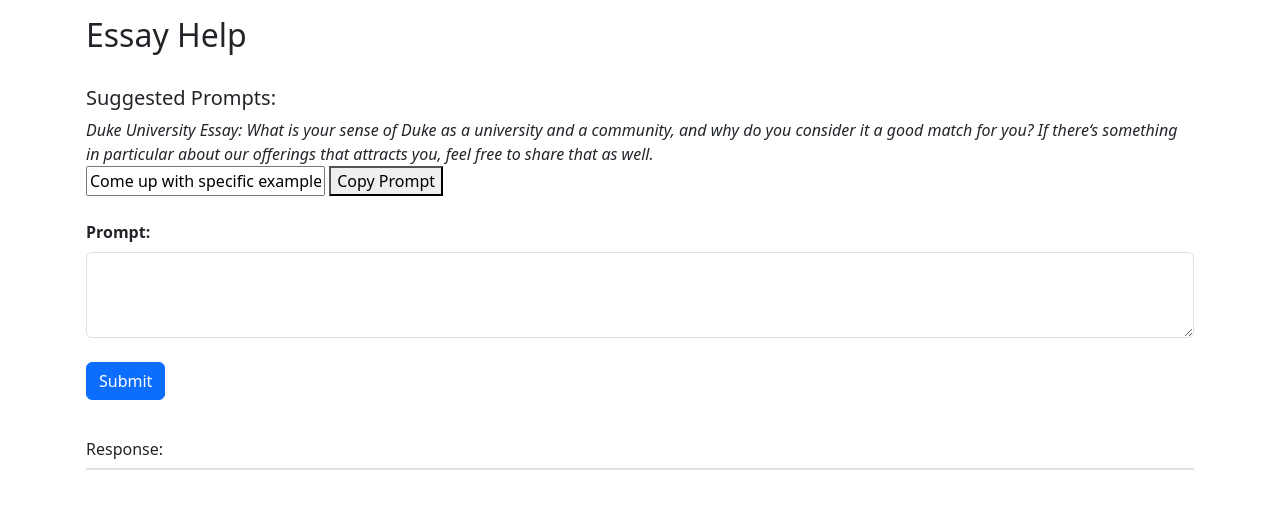
After one commit to DivyShah459/College-Connect, a Flask app: page /essayhelp in a window 1280 px wide. The commit adds this page. Shown: the top 509 px of the page. Run offline with Flask 3, Linux system fonts and the light colour scheme; some libraries are stand-ins or nearby versions.

Commit message:
chatgpt help

```diff
--- a/main.py
+++ b/main.py
@@ -1,8 +1,11 @@
 from flask import Flask, request, render_template, jsonify, redirect, url_for, flash
 
 import psycopg2
+import openai
+import time
 from requests_html import HTMLSession
 from requests_html import AsyncHTMLSession
+openai.api_key = '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'
 
 
 conn = psycopg2.connect("dbname=postgres user=postgres password=postgres")
@@ -17,9 +20,37 @@ db_config = {
    'database': 'colleges',
 }
 
+
+def get_completion(prompt):
+    print(prompt)
+    query = openai.Completion.create(
+        engine="text-davinci-003",
+        prompt=prompt,
+        max_tokens=1024,
+        n=1,
+        stop=None,
+        temperature=0.5,
+    )
+    time.sleep(15)
+    response = query.choices[0].text
+    return response
+
 @app.route('/')
 def test():
    return render_template('index.html')
+@app.route("/essayhelp", methods=['POST', 'GET'])
+def query_view():
+    if request.method == 'POST':
+        print('step1')
+        prompt = request.form['prompt']
+        response = get_completion(prompt)
+        print(response)
+
+        return jsonify({'response': response})
+    return render_template('essayhelp.html')
+
+
+
 
 
 @app.route('/login', methods=['POST'])
@@ -36,7 +67,6 @@ def login():
 
         else:
             return render_template('index.html')
-
 
 @app.route('/signup', methods=['GET', 'POST'])
 def signup():
@@ -283,6 +313,7 @@ def remove_college():
     finally:
         mycursor.close()
 
+
 if __name__ == '__main__':
     app.run(debug=True)
 
--- /dev/null
+++ b/templates/essayhelp.html
@@ -0,0 +1,99 @@
+<!DOCTYPE html>
+<html>
+<head>
+    <title>Essay Help</title>
+
+    <script src="https://code.jquery.com/jquery-3.6.0.min.js"></script>
+    <script src="https://cdn.jsdelivr.net/npm/js-cookie@3.0.0/dist/js.cookie.min.js"></script>
+    <script src="https://cdn.jsdelivr.net/npm/bootstrap@5.3.0-alpha1/dist/js/bootstrap.bundle.min.js" integrity="sha384-w76AqPfDkMBDXo30jS1Sgez6pr3x5MlQ1ZAGC+nuZB+EYdgRZgiwxhTBTkF7CXvN" crossorigin="anonymous"></script>
+    <link href="https://cdn.jsdelivr.net/npm/bootstrap@5.3.0-alpha1/dist/css/bootstrap.min.css" rel="stylesheet" integrity="sha384-GLhlTQ8iRABdZLl6O3oVMWSktQOp6b7In1Zl3/Jr59b6EGGoI1aFkw7cmDA6j6gD" crossorigin="anonymous">
+    <link rel="stylesheet" href="https://cdn.jsdelivr.net/npm/bootstrap-icons@1.10.2/font/bootstrap-icons.css" integrity="sha384-b6lVK+yci+bfDmaY1u0zE8YYJt0TZxLEAFyYSLHId4xoVvsrQu3INevFKo+Xir8e" crossorigin="anonymous">
+    <script>
+        $(document).ready(function() {
+            // Send the form on enter keypress and avoid if shift is pressed
+            $('#prompt').keypress(function(event) {
+                if (event.keyCode === 13 && !event.shiftKey) {
+                    event.preventDefault();
+                    $('form').submit();
+                }
+            });
+            $('form').on('submit', function(event) {
+                event.preventDefault();
+            // get the CSRF token from the cookie
+            var csrftoken = Cookies.get('csrftoken');
+
+            // set the CSRF token in the AJAX headers
+            $.ajaxSetup({
+                headers: { 'X-CSRFToken': csrftoken }
+            });
+                // Get the prompt
+                var prompt = $('#prompt').val();
+                var dateTime = new Date();
+                var time = dateTime.toLocaleTimeString();
+                // Add the prompt to the response div
+                $('#response').append('<p id="GFG1">('+ time + ') <i class="bi bi-person"></i>: ' + prompt + '</p>');
+                $('#response #GFG1').css({"color": "green", "width": "90%", "float": "left"});
+                // Clear the prompt
+                $('#prompt').val('');
+                $.ajax({
+                    url: '/essayhelp',
+                    type: 'POST',
+                    data: {prompt: prompt},
+                    dataType: 'json',
+                    success: function(data) {
+                        $('#response').append('<p id="GFG2">('+ time + ') <i class="bi bi-robot"></i>: ' + data.response + '</p>');
+                        $('#response #GFG2').css({"color": "red", "width": "90%", "float": "right"});
+                    }
+                });
+            });
+        });
+    </script>
+</head>
+<body>
+
+    <div class="container p-3">
+        <h2>Essay Help</h2>
+        <br>
+        <h5>Suggested Prompts:</h5>
+        <i>Duke University Essay: What is your sense of Duke as a university and a community, and why do you consider it a good match for you? If there‘s something in particular about our offerings that attracts you, feel free to share that as well.</i>
+        <br>
+        <input type="text" value="Come up with specific examples of things that Duke University offers that are a good match for me. I am interested in [INSERT MAJOR]. Relate these things to Duke's community. Write in paragraph essay form with full sentences." id="myInput">
+        <button onclick="myFunction()">Copy Prompt</button>
+
+        <br>
+        <br>
+        <div class="mb-3">
+            <form method="post" action="">
+
+                <label for="prompt" class="form-label"><strong>Prompt: </strong></label>
+                <textarea class="form-control" type="textarea" id="prompt" name="prompt" rows="3"></textarea>
+                <br>
+                <button class="btn btn-primary " type="submit">Submit</button>
+            </form>
+        </div>
+        <br>
+        <div class="mb-3">
+            <h6>Response:</h6>
+            <div class="container border overflow-auto h-50" id="response"></div>
+
+        </div>
+    </div>
+</body>
+</html>
+
+<script>
+    function myFunction() {
+  // Get the text field
+  var copyText = document.getElementById("myInput");
+
+  // Select the text field
+  copyText.select();
+  copyText.setSelectionRange(0, 99999); // For mobile devices
+
+   // Copy the text inside the text field
+  navigator.clipboard.writeText(copyText.value);
+
+  // Alert the copied text
+  alert("Copied the prompt!");
+}
+</script>
--- a/templates/mycolleges.html
+++ b/templates/mycolleges.html
@@ -6,6 +6,12 @@
 </head>
 <body>
     <h1>My Colleges</h1>
+    <form action="essayhelp">
+   <div class="btn">
+       <div class="inner"></div>
+       <button type="submit">Receive Essay Help</button>
+   </div>
+</form>
 <table>
 
 
--- a/templates/table.html
+++ b/templates/table.html
@@ -13,6 +13,7 @@
        <button type="submit">View My Colleges</button>
    </div>
 </form>
+
 
 
 <h3>Sort By: </h3>
@@ -272,6 +273,7 @@
         xhr.send(JSON.stringify({ states: states }));
     }
 </script>
+
 <br>
 <br>
 <table>
```
